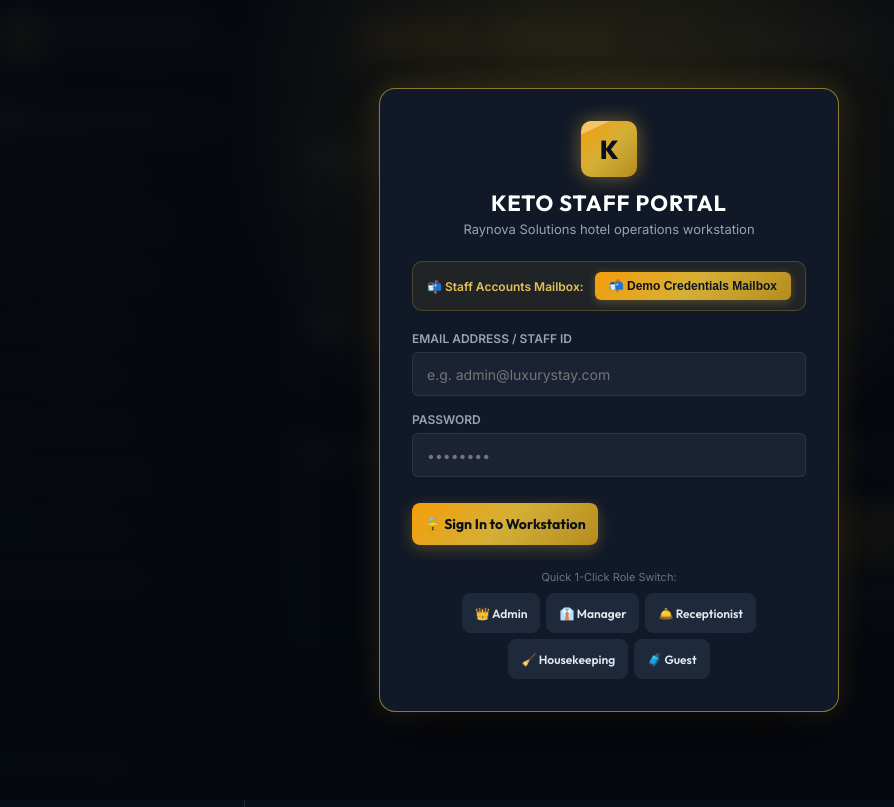
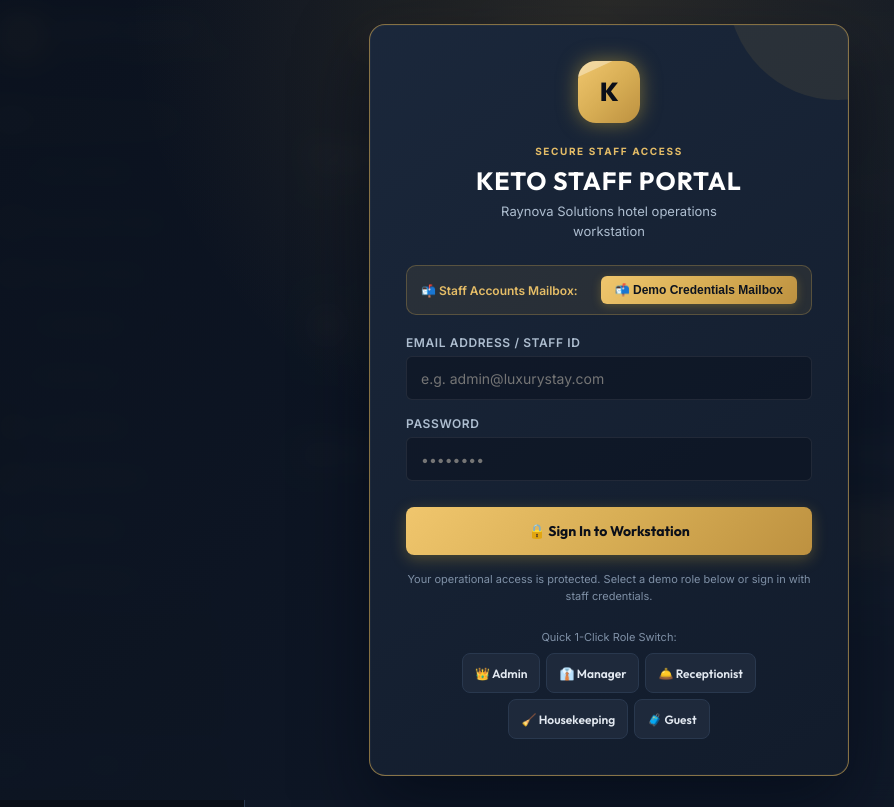
Before and after one commit to rayyan560/hotel_management_eproject, a website: page public/dashboard.html in a window 1280 px wide. Shown: the whole page, without its empty margins (31-925 px from the left). Drawn offline with Linux system fonts and the light colour scheme.

Commit message:
Refine portal colours and restore sign-in entry screen

```diff
--- a/public/app.js
+++ b/public/app.js
@@ -16,11 +16,9 @@
 // Initialize Application
 document.addEventListener('DOMContentLoaded', async () => {
   console.log('[HMS Client] Initializing LuxuryStay Dashboard...');
-  if (currentToken && currentUser) {
-    applyUserSession(currentToken, currentUser);
-  } else {
-    showAuthOverlay();
-  }
+  // Always greet the visitor with the staff sign-in screen. A saved session is
+  // retained after authentication, but never silently opens the portal.
+  showAuthOverlay();
 });
 
 // Show Auth Overlay
--- a/public/dashboard.html
+++ b/public/dashboard.html
@@ -16,6 +16,7 @@
     <div class="auth-card">
       <div class="auth-header">
         <div class="auth-brand-logo">K</div>
+        <span class="auth-eyebrow">SECURE STAFF ACCESS</span>
         <h2>KETO STAFF PORTAL</h2>
         <p>Raynova Solutions hotel operations workstation</p>
       </div>
@@ -43,6 +44,8 @@
           🔒 Sign In to Workstation
         </button>
       </form>
+
+      <p class="auth-security-note">Your operational access is protected. Select a demo role below or sign in with staff credentials.</p>
 
       <div style="margin-top:20px;text-align:center;">
         <span style="font-size:11px;color:var(--text-muted);">Quick 1-Click Role Switch:</span>
--- a/public/style.css
+++ b/public/style.css
@@ -1121,3 +1121,94 @@
 @media (prefers-reduced-motion: reduce) {
   *, *::before, *::after { animation-duration: .01ms !important; transition-duration: .01ms !important; scroll-behavior: auto !important; }
 }
+
+/* Calmer colour system and focused sign-in experience. */
+:root {
+  --bg-main: #101827;
+  --bg-card: #172235;
+  --bg-card-hover: #1c2a40;
+  --bg-sidebar: #111b2b;
+  --border-color: #29384e;
+  --text-primary: #edf2f7;
+  --text-secondary: #aebed0;
+  --text-muted: #7f90a6;
+  --text-gold: #e5bd67;
+  --gold-500: #d7ad54;
+  --gold-600: #b98d3c;
+  --gold-gradient: linear-gradient(135deg, #f0c66d 0%, #d7ad54 52%, #bd9140 100%);
+  --indigo: #7896df;
+}
+
+.btn-primary { background: #4676c9; }
+.btn-primary:hover { background: #3e68af; }
+.btn-primary { box-shadow: 0 8px 18px rgba(70, 118, 201, .22); }
+.btn-primary:hover { box-shadow: 0 12px 24px rgba(70, 118, 201, .3); }
+
+.auth-overlay {
+  background:
+    radial-gradient(circle at 50% 0%, rgba(215, 173, 84, .15), transparent 30rem),
+    linear-gradient(135deg, rgba(11, 18, 30, .97), rgba(17, 27, 43, .96));
+}
+
+.auth-card {
+  position: relative;
+  max-width: 480px;
+  padding: 36px;
+  overflow: hidden;
+  background: linear-gradient(145deg, rgba(27, 40, 60, .98), rgba(18, 28, 44, .98));
+  border: 1px solid rgba(215, 173, 84, .58);
+  box-shadow: 0 28px 70px rgba(2, 8, 18, .55), 0 0 0 1px rgba(255,255,255,.03) inset;
+}
+
+.auth-card::before {
+  content: "";
+  position: absolute;
+  width: 220px;
+  height: 220px;
+  top: -145px;
+  right: -100px;
+  border-radius: 50%;
+  background: rgba(215, 173, 84, .09);
+  pointer-events: none;
+}
+
+.auth-header, .auth-mailbox-trigger-bar, #staffLoginForm, .auth-security-note, .auth-card > div:last-child {
+  position: relative;
+  z-index: 1;
+}
+
+.auth-eyebrow {
+  display: inline-block;
+  margin: 1px 0 8px;
+  color: var(--text-gold);
+  font-size: 10px;
+  font-weight: 800;
+  letter-spacing: .16em;
+}
+
+.auth-brand-logo {
+  width: 62px;
+  height: 62px;
+  margin-bottom: 16px;
+  border-radius: 18px;
+}
+
+.auth-header h2 { font-size: 25px; letter-spacing: .04em; }
+.auth-header p { max-width: 280px; margin: 0 auto; line-height: 1.55; }
+.auth-mailbox-trigger-bar { background: rgba(215, 173, 84, .09); border-color: rgba(215, 173, 84, .28); }
+.auth-card .form-group input { background: rgba(9, 16, 28, .48); }
+.auth-card .form-group label { letter-spacing: .05em; }
+.auth-card .btn-block { width: 100%; justify-content: center; min-height: 48px; }
+
+.auth-security-note {
+  margin: 16px 0 0;
+  color: var(--text-muted);
+  text-align: center;
+  font-size: 11px;
+  line-height: 1.55;
+}
+
+@media (max-width: 560px) {
+  .auth-card { padding: 28px 20px; }
+  .auth-header h2 { font-size: 22px; }
+}
```
